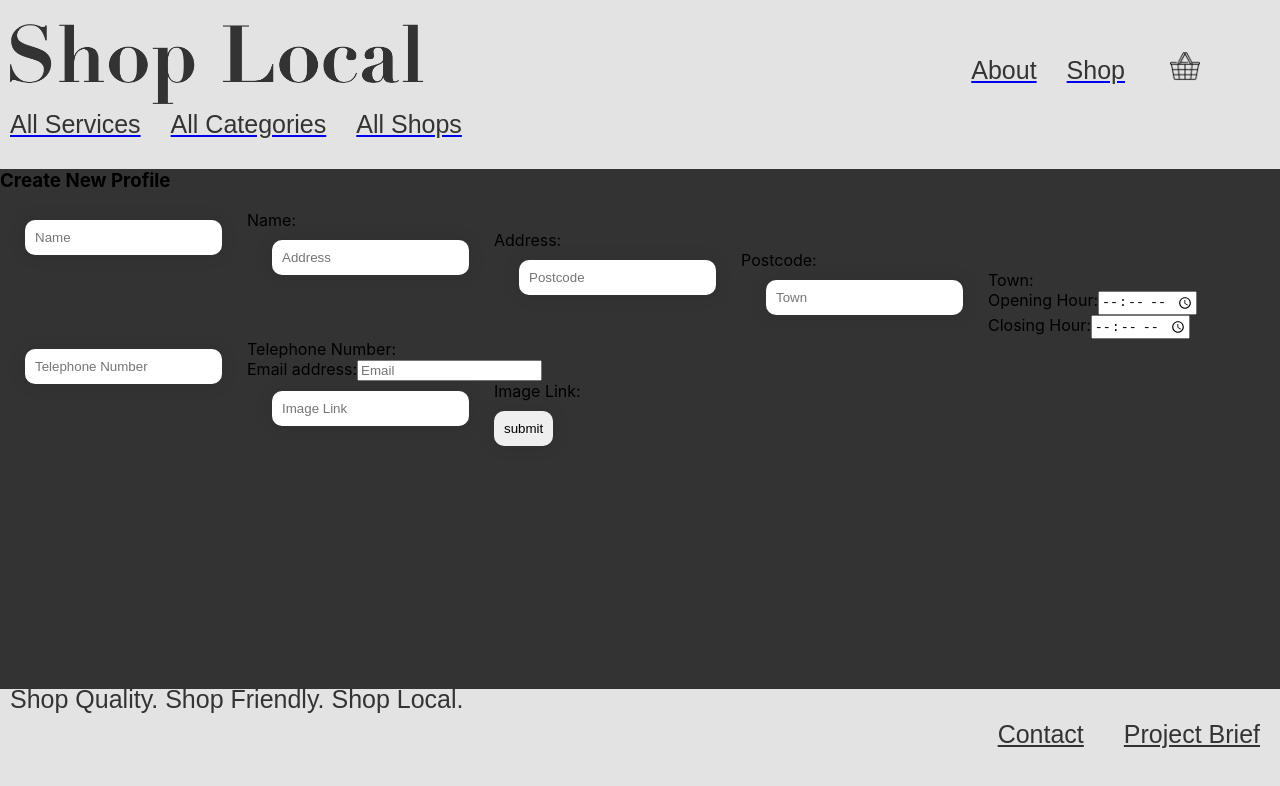
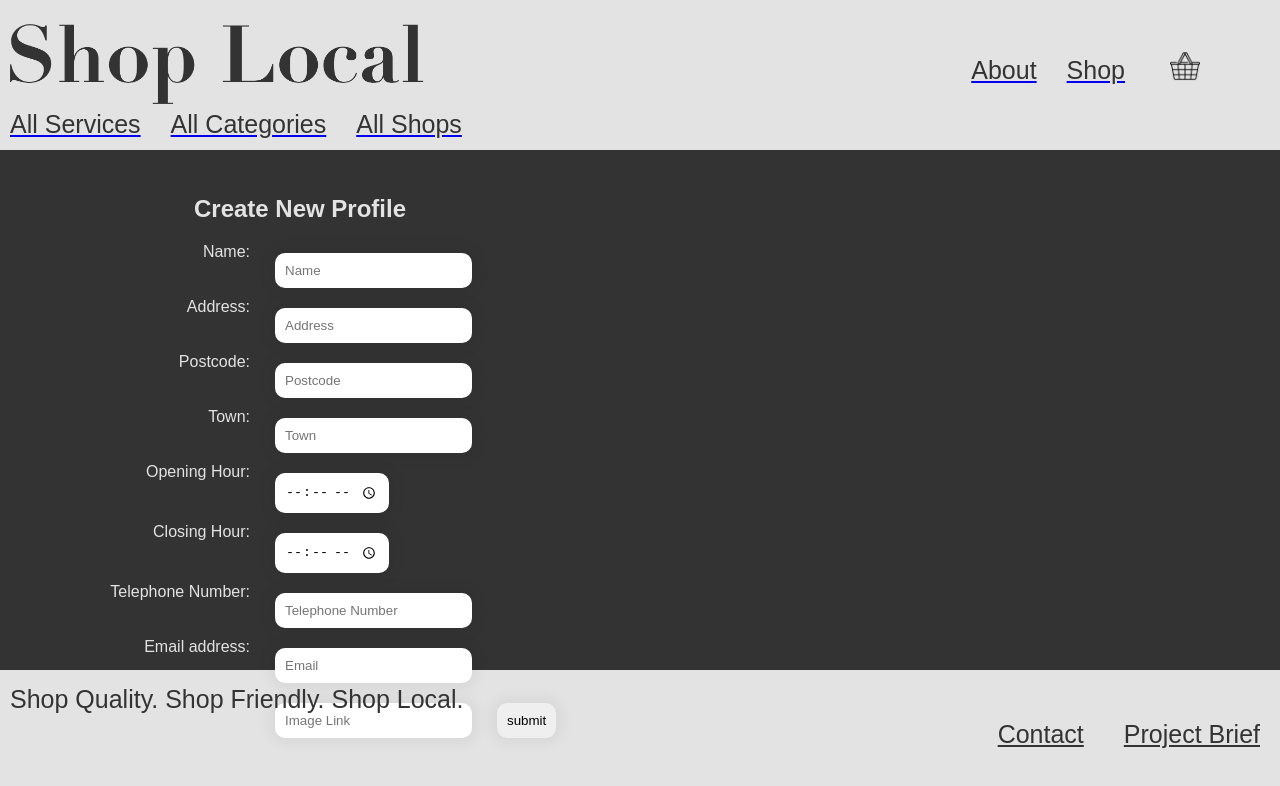
Before and after one commit to C1V1L14N/final_project_frontend, a React (Create React App) app: page /new-shop in a window 1280 px wide. Shown: the top 786 px of the page. Built offline with nearby package versions, Linux system fonts and the light colour scheme; a web font is replaced by a local one.

Commit message:
new shop form styled

```diff
--- /dev/null
+++ b/src/components/NewShop.css
@@ -0,0 +1,85 @@
+input[type=text] {
+    padding:10px;
+    border:0;
+    box-shadow:0 0 15px 4px rgba(0,0,0,0.06);
+    padding:10px;
+    border-radius:10px;
+    padding:10px;
+    margin:10px 25px;
+    display: inline-block;
+    float: left;
+}
+
+
+  input[type=number] {
+    padding:10px;
+    border:0;
+    box-shadow:0 0 15px 4px rgba(0,0,0,0.06);
+    padding:10px;
+    border-radius:10px;
+    padding:10px;
+    margin:10px 25px;
+    display: inline-block;
+    float: left;
+  }
+
+  input[type=submit] {
+    padding:10px;
+    border:0;
+    box-shadow:0 0 15px 4px rgba(0,0,0,0.06);
+    padding:10px;
+    border-radius:10px;
+    padding:10px;
+    margin:10px 0;
+    display: inline-block;
+    float: left;
+  }
+
+  input[type=time] {
+    padding:10px;
+    border:0;
+    box-shadow:0 0 15px 4px rgba(0,0,0,0.06);
+    padding:10px;
+    border-radius:10px;
+    padding:10px;
+    margin:10px 25px;
+    display: inline-block;
+    float: left;
+}
+
+input[type=email] {
+    padding:10px;
+    border:0;
+    box-shadow:0 0 15px 4px rgba(0,0,0,0.06);
+    padding:10px;
+    border-radius:10px;
+    padding:10px;
+    margin:10px 25px;
+    display: inline-block;
+    float: left;
+}
+
+  .form-container{
+    text-align: center;
+    display: block;
+    width:600px;
+    color: #e3e3e3;
+    font-family: Didot, sans-serif;
+    padding-top: 15px;
+
+
+  }
+
+  .h2{
+    color: #e3e3e3;
+    font-family: Didot, sans-serif;
+
+  }
+
+  .label{
+    display: inline-block;
+    float: left;
+    clear: left;
+    width: 250px;
+    text-align: right;
+}
--- a/src/components/NewShop.js
+++ b/src/components/NewShop.js
@@ -1,4 +1,5 @@
 import React, {useState} from "react";
+import './NewShop.css';
 
 
 function NewShop() {
@@ -39,11 +40,11 @@
     }
 
     return(
-        <div>
-            <h3>Create New Profile</h3>
-            <form>
+        <div className="form-container">
+            <h2 className="h3">Create New Profile</h2>
+            <form classname="form-container">
                 <div className="form_wrap">
-                    <label htmlFor="name">Name:</label>
+                    <label className="label" htmlFor="name">Name:</label>
                     <input
                     onChange={handleChange}
                     type="text"
@@ -55,7 +56,7 @@
                 </div>
 
                 <div className="form_wrap">
-                    <label htmlFor="address">Address:</label>
+                    <label className="label" htmlFor="address">Address:</label>
                     <input
                     onChange={handleChange}
                     type="text"
@@ -67,7 +68,7 @@
                 </div>
 
                 <div className="form_wrap">
-                    <label htmlFor="postcode">Postcode:</label>
+                    <label className="label" htmlFor="postcode">Postcode:</label>
                     <input
                     onChange={handleChange}
                     type="text"
@@ -79,7 +80,7 @@
                 </div>
 
                 <div className="form_wrap">
-                    <label htmlFor="town">Town:</label>
+                    <label className="label" htmlFor="town">Town:</label>
                     <input
                     onChange={handleChange}
                     type="text"
@@ -91,7 +92,7 @@
                 </div>
 
                 <div className="form_wrap">
-                    <label htmlFor="openingHour">Opening Hour:</label>
+                    <label className="label" htmlFor="openingHour">Opening Hour:</label>
                     <input
                     onChange={handleChange}
                     type="time"
@@ -102,7 +103,7 @@
                 </div>
 
                 <div className="form_wrap">
-                    <label htmlFor="closingHour">Closing Hour:</label>
+                    <label className="label" htmlFor="closingHour">Closing Hour:</label>
                     <input
                     onChange={handleChange}
                     type="time"
@@ -113,7 +114,7 @@
                 </div>
 
                 <div className="form_wrap">
-                    <label htmlFor="telephoneNumber">Telephone Number:</label>
+                    <label className="label" htmlFor="telephoneNumber">Telephone Number:</label>
                     <input
                     onChange={handleChange}
                     type="text"
@@ -125,7 +126,7 @@
                 </div>
 
                 <div className="form_wrap">
-                    <label htmlFor="email">Email address:</label>
+                    <label className="label" htmlFor="email">Email address:</label>
                     <input
                     onChange={handleChange}
                     type="email"
@@ -137,7 +138,7 @@
                 </div>
 
                 <div className="form_wrap">
-                    <label htmlFor="image">Image Link:</label>
+                    <label className="label" htmlFor="image">Image Link:</label>
                     <input
                     onChange={handleChange}
                     type="text"
```
Also changed, not shown: 1 other file (tests, documents, lock files or other folders).
